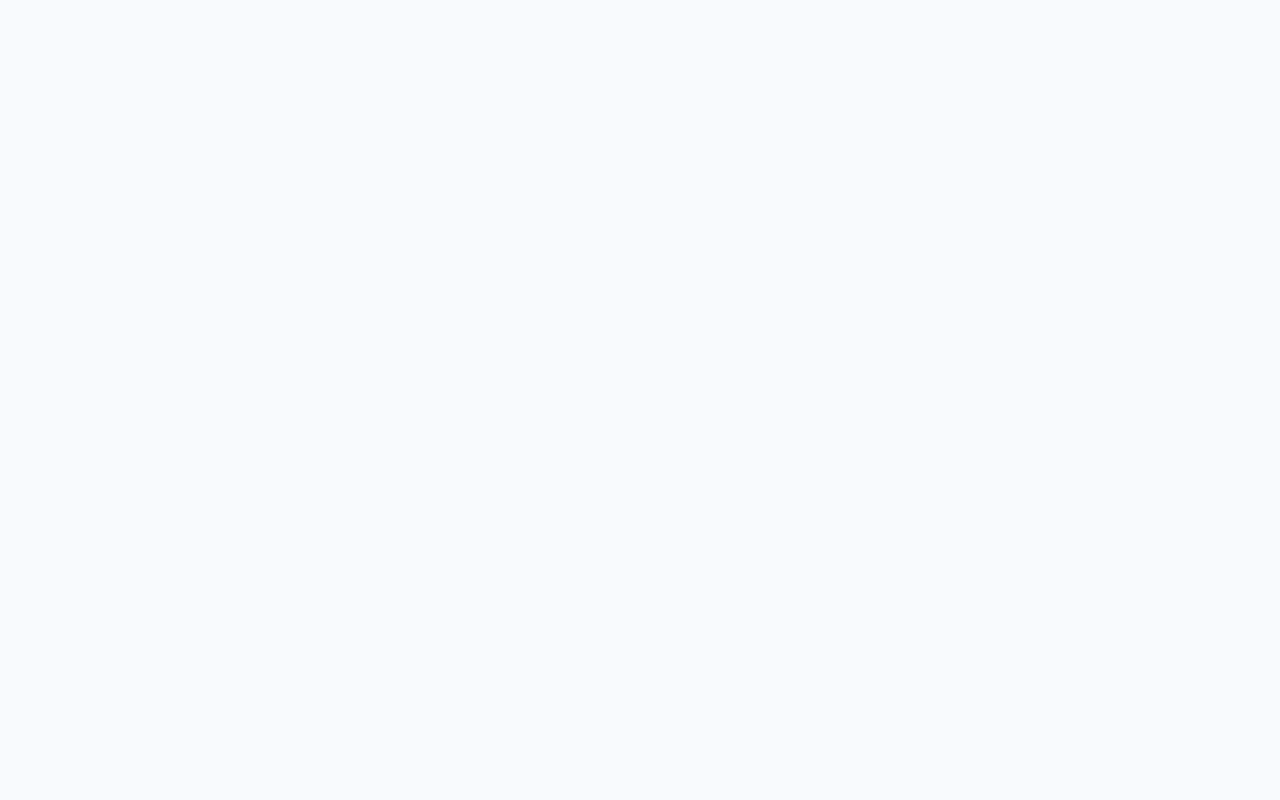
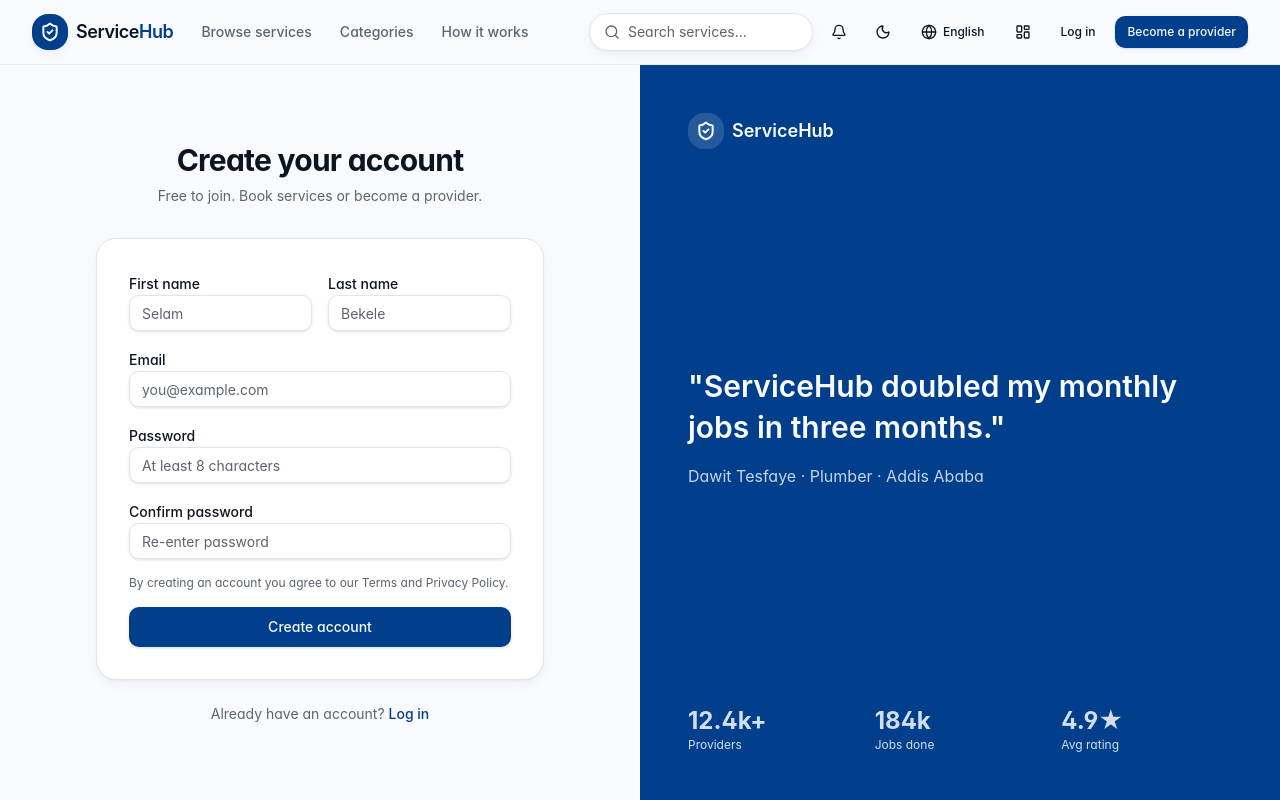
Before and after one commit to nibmangit/servicehub, a React (Vite) app in the folder frontend/: page /register in a window 1280 px wide. Before the commit this address had no page. Shown: the top 800 px of the page. Built offline with nearby package versions, Linux system fonts and the light colour scheme.

Commit message:
feat: add the registration form

```diff
--- a/frontend/src/App.jsx
+++ b/frontend/src/App.jsx
@@ -20,6 +20,7 @@ import Notifications from "./pages/Notifications";
 import Messages from "./pages/Messages";
 import Settings from "./pages/Settings";
 import Login from "./pages/Login";
+import Register from "./pages/Register";
 
 export default function App() {
   return (
@@ -36,6 +37,7 @@ export default function App() {
           <Route path="become-provider" element={<BecomeProvider />} />
 
           <Route path="login" element={<Login />} />
+          <Route path="register" element={<Register />} />
 
           {/* Dashboard Layout */}
           <Route element={<DashboardLayout />}>
--- /dev/null
+++ b/frontend/src/pages/Register.jsx
@@ -0,0 +1,54 @@
+import { Link } from "react-router-dom";
+import { Button } from "../components/ui/Button";
+import { Input } from "../components/ui/Input";
+import { Label } from "../components/ui/Label";
+import { AuthShell } from "./Login";
+import { useI18n } from "../lib/i18n";
+
+export default function Register() {
+  const { t } = useI18n();
+
+  return (
+    <AuthShell
+      title={t("auth.createTitle")}
+      subtitle={t("auth.createSub")}
+      footer={
+        <>
+          {t("auth.haveAccount")}{" "}
+          <Link to="/login" className="font-medium text-primary hover:underline">
+            {t("auth.login")}
+          </Link>
+        </>
+      }
+    >
+      <form className="space-y-4" onSubmit={(e) => e.preventDefault()}>
+        <div className="grid gap-4 sm:grid-cols-2">
+          <div className="space-y-1.5">
+            <Label htmlFor="first">{t("auth.firstName")}</Label>
+            <Input id="first" placeholder="Selam" />
+          </div>
+          <div className="space-y-1.5">
+            <Label htmlFor="last">{t("auth.lastName")}</Label>
+            <Input id="last" placeholder="Bekele" />
+          </div>
+        </div>
+        <div className="space-y-1.5">
+          <Label htmlFor="email">{t("auth.email")}</Label>
+          <Input id="email" type="email" placeholder="you@example.com" />
+        </div>
+        <div className="space-y-1.5">
+          <Label htmlFor="password">{t("auth.password")}</Label>
+          <Input id="password" type="password" placeholder="At least 8 characters" />
+        </div>
+        <div className="space-y-1.5">
+          <Label htmlFor="confirm">{t("auth.confirm")}</Label>
+          <Input id="confirm" type="password" placeholder="Re-enter password" />
+        </div>
+        <p className="text-xs text-muted-foreground">
+          {t("auth.terms")}
+        </p>
+        <Button type="submit" className="w-full" size="lg">{t("auth.create")}</Button>
+      </form>
+    </AuthShell>
+  );
+}
```
